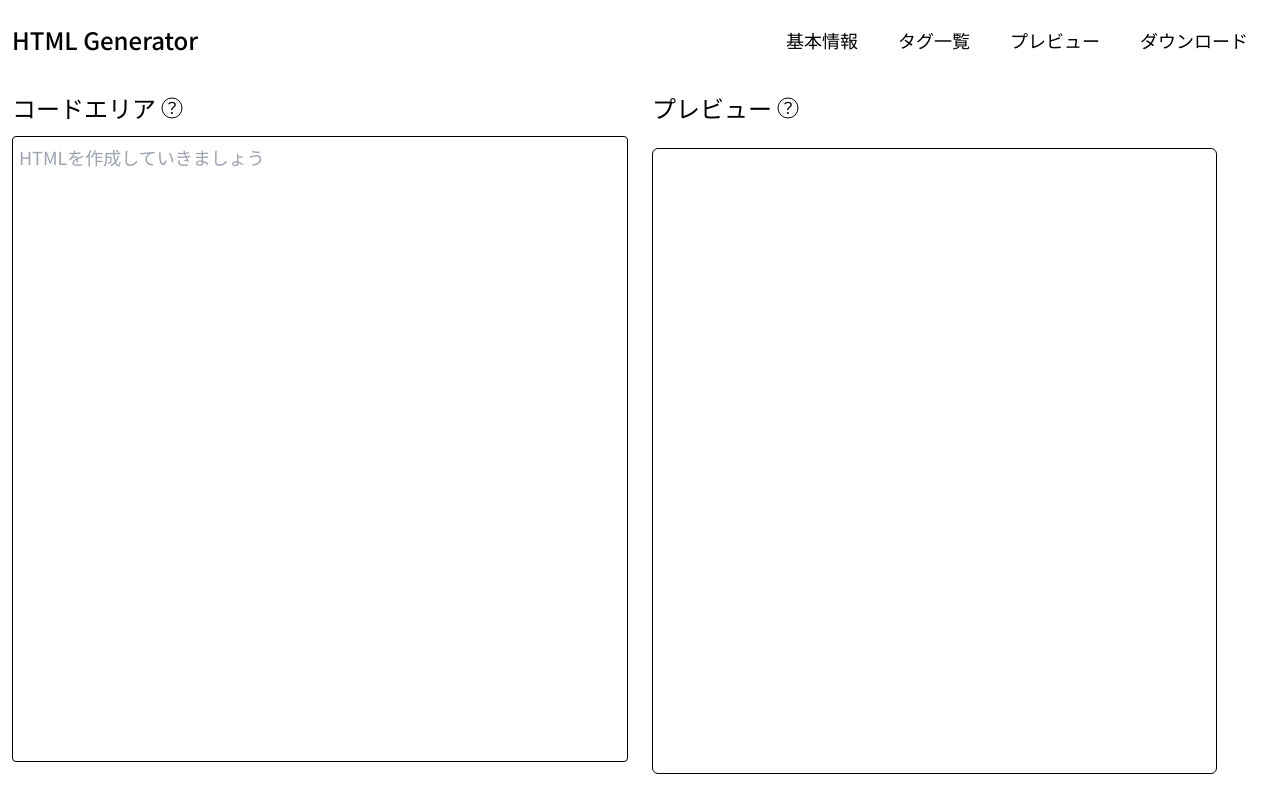
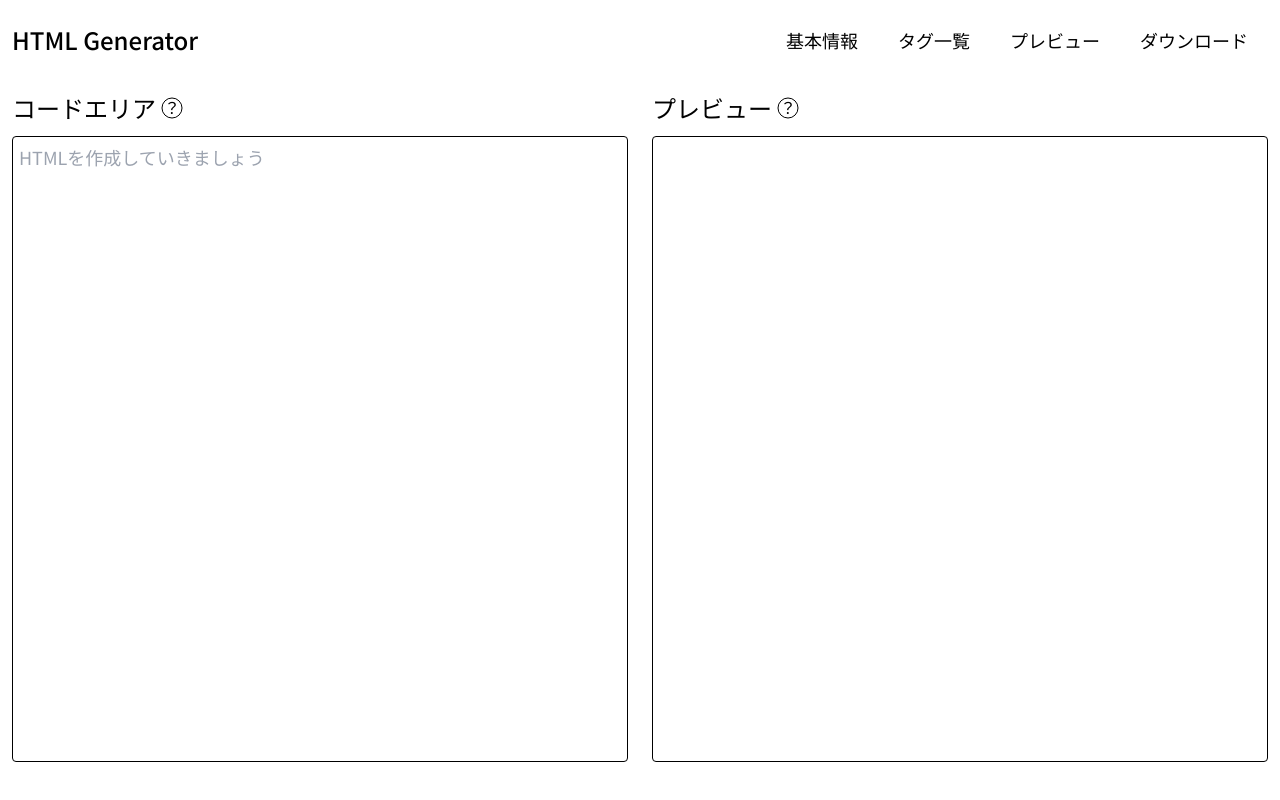
Before and after one commit to kazu51-gh/html-generator, a Next.js app: page / in a window 1280 px wide. Both pictures are taken after a click on the item "プレビュー". Built offline with nearby package versions, Linux system fonts and the light colour scheme.

Commit message:
redesign viewer

```diff
--- a/src/components/layout/viewer.tsx
+++ b/src/components/layout/viewer.tsx
@@ -10,7 +10,7 @@ const Viewer: FC<Props> = ({ textareaData }) => {
   return(
     <div className="h-full w-full">
       <PageTitle title="プレビュー" />
-      <div className="block border border-black rounded-md h-[90%] my-3 px-2 w-11/12 dark:bg-white dark:border-gray-500 dark:text-black">
+      <div className="border border-black rounded h-[90%] p-1.5 dark:bg-white dark:border-gray-500 dark:text-black">
         <div className="default-css">
           {parse(textareaData)}
         </div>
```
